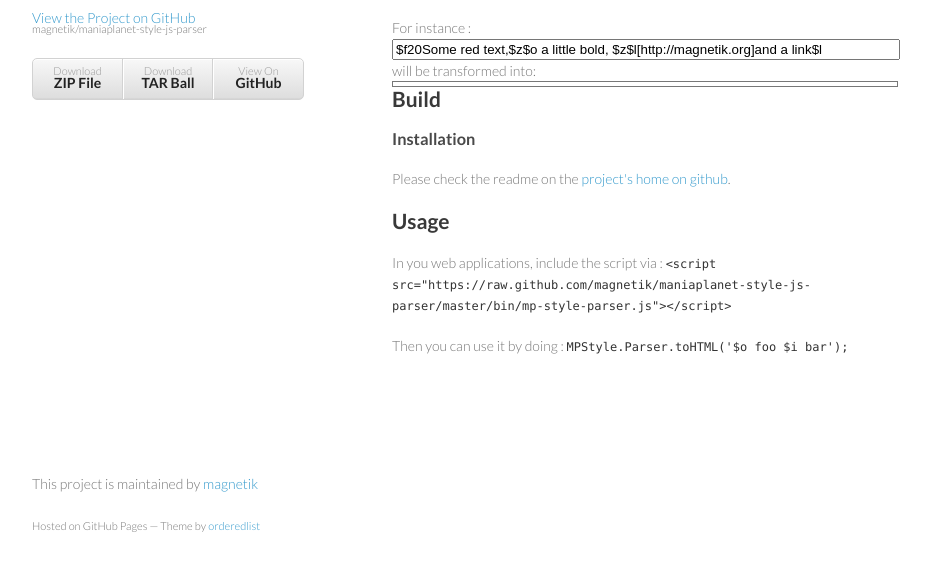
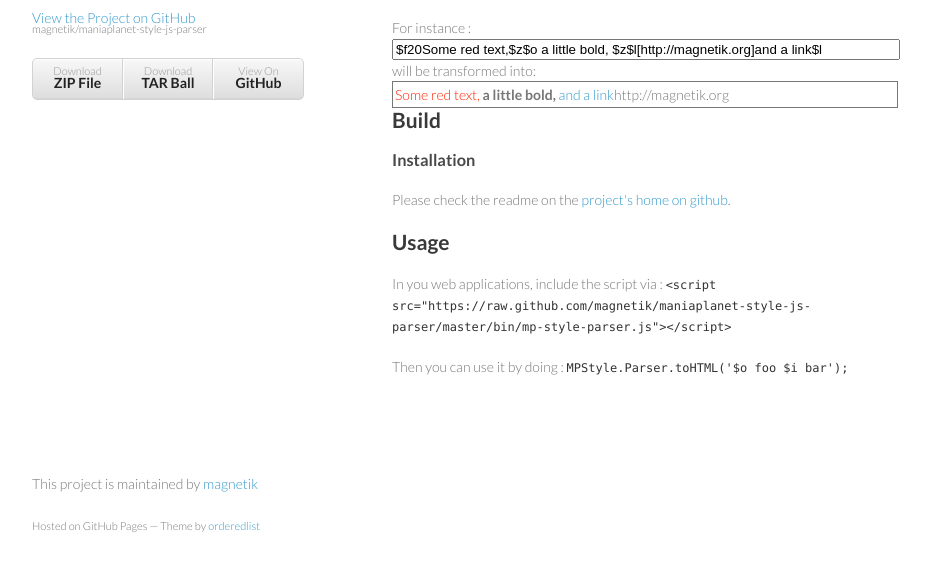
Before and after one commit to maniaplanet/maniaplanet-style-js-parser, a plain HTML site: page index.html in a window 1280 px wide. Shown: the part 195-766 px from the top of the page, without its empty margins (178-1109 px from the left). Drawn offline with nearby package versions, Linux system fonts and the light colour scheme; a script that the page names is missing.

Commit message:
Fix binary url

```diff
--- a/index.html
+++ b/index.html
@@ -12,7 +12,7 @@
     <script src="//html5shiv.googlecode.com/svn/trunk/html5.js"></script>
     <![endif]-->
 	<script src="https://ajax.googleapis.com/ajax/libs/jquery/1.7.2/jquery.min.js"></script>
-    <script src="https://raw.github.com/magnetik/maniaplanet-style-js-parser/master/bin/mp-style-parser.js"></script>
+    <script src="bin/mp-style-parser.js"></script>
   </head>
   <body>
     <div class="wrapper">
```
